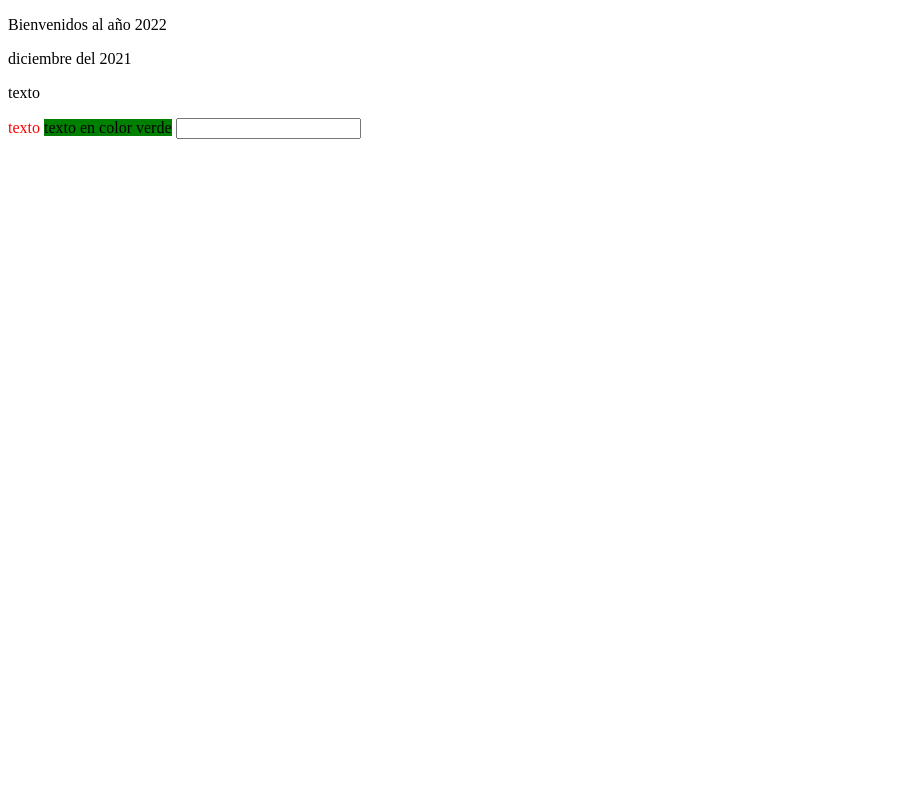
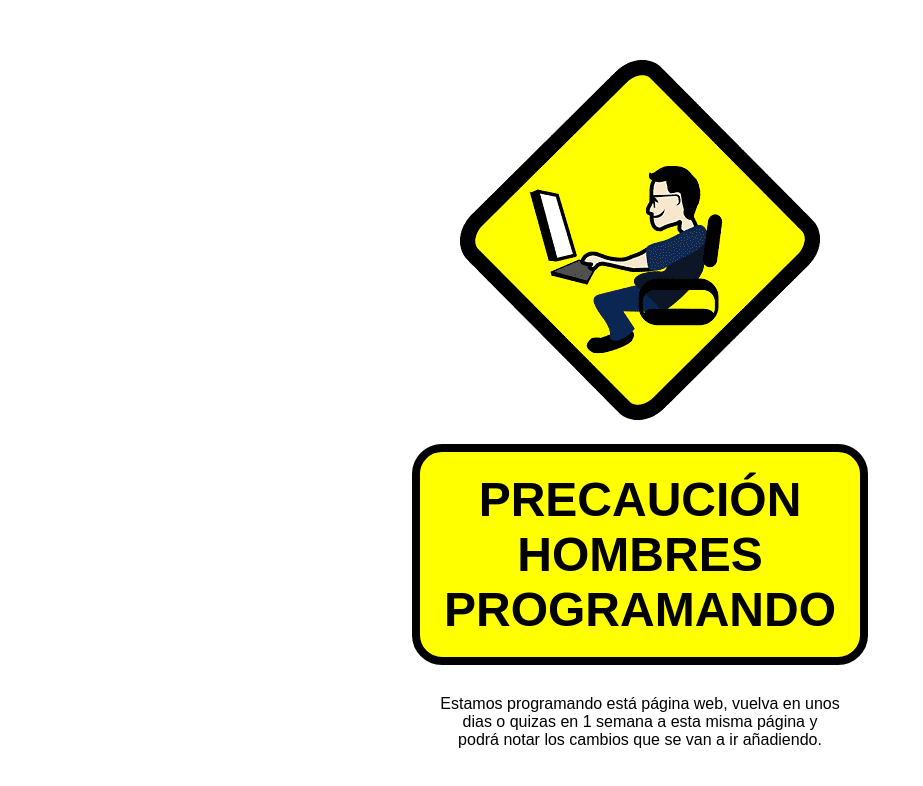
Before and after one commit to ArmandoEnrique1010K/ArmandoEnrique1010K.github.io, a plain HTML site: page index.html in a window 1280 px wide. Shown: the whole page, without its empty margins (0-923 px from the left). Drawn offline with Linux system fonts and the light colour scheme.

Commit message:
version 0.0.3

```diff
--- /dev/null
+++ b/css/estilo_index.css
@@ -0,0 +1,45 @@
+.contenedor{
+    text-align: center;
+    width: 100%;
+
+}
+
+.letrero{
+    margin-top: 60px;
+    font-family: Arial, Helvetica, sans-serif;
+}
+
+.titulo{
+
+    background-color: #ffff00;
+    border-color: #000000;
+    border-style: solid;
+    border-width: 8px;
+    text-align: center;
+    font-size: 48px;
+    font-weight: bolder;
+    width: 400px;
+    padding: 20px;
+    margin: 20px auto;
+    border-radius: 30px;
+}
+
+.texto{
+    width: 400px;
+    margin: 20px auto;
+    padding: 10px;
+    font-family: arial;
+}
+
+@media (max-width: 500px) {
+    .imagen{
+        width: 260px;
+    }
+    .titulo{
+        font-size: 2.px;
+        width: 200px;
+    }
+    .texto{
+        width: 200px;
+    }
+}
--- a/index.html
+++ b/index.html
@@ -3,16 +3,26 @@
 <head>
     <meta charset="UTF-8">
     <meta http-equiv="X-UA-Compatible" content="IE=edge">
+    <meta name="description" content="Estamos programando está pagina web">
+    <meta name="keywords" content="repositorio, proyectos web, HTML, CSS, JavaScript">
     <meta name="viewport" content="width=device-width, initial-scale=1.0">
-    <title>Repositorio web</title>
+    <meta name="author" content="Armando Enrique Kaneko Diaz">
+    <link rel="stylesheet" href="css/estilo_index.css">
+    <title>Estamos programando está página web</title>
 </head>
 <body>
-    <p>Bienvenidos al año 2022</p>
-    <p>diciembre del 2021</p>
-    <p>texto</p>
-    <span style="color:red">texto</span>
-    <!-- esto es un comentario, no se puede ver -->
-    <span style="background-color: green;">texto en color verde</span>
-    <input type="text">
+    <div class="contenedor">
+        <div class="letrero">
+            <img class="imagen" src="/img/Hombres_Programando.png">
+            <div class="titulo">
+                PRECAUCIÓN <br>HOMBRES PROGRAMANDO
+            </div>
+            <div class="texto">
+                Estamos programando está página web, vuelva en unos dias o quizas en 1 semana a esta misma página y podrá notar los cambios que se van a ir añadiendo.
+                <!-- ----- version 0.0.1 ----- -->
+            </div>
+
+        </div>
+    </div>
 </body>
 </html>
```
Also changed, not shown: img/Hombres_Programando.png (added).
